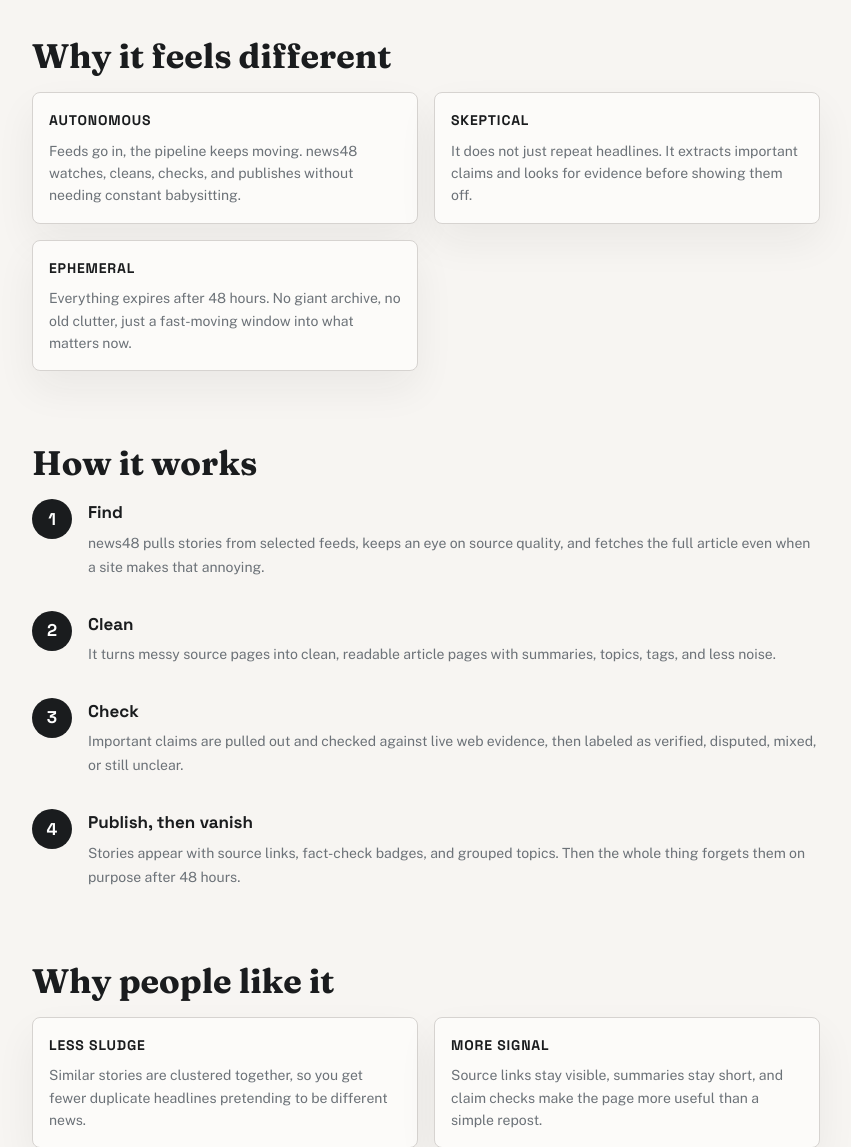
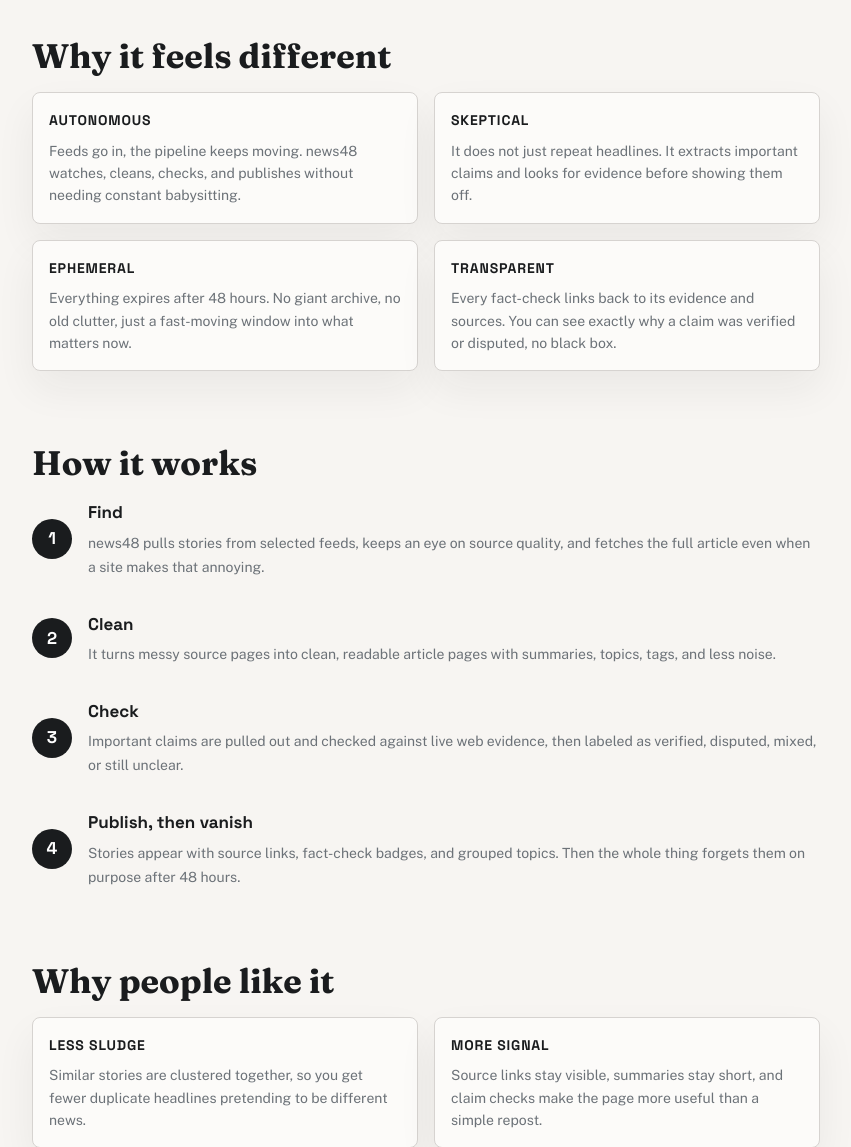
Before and after one commit to malvavisc0/news48, a FastAPI app: template news48/web/templates/docs.html in a window 1280 px wide. Shown: the part 479-1626 px from the top of the page, without its empty margins (214-1065 px from the left). Run offline with FastAPI, Linux system fonts and the light colour scheme; the template is opened without the code that fills it, so the values that code supplies are empty; parts of the project's set-up code (start-up, migrations or seed data) failed here and were passed over.

Commit message:
minor fixes

```diff
--- a/news48/web/app/__init__.py
+++ b/news48/web/app/__init__.py
@@ -36,7 +36,7 @@ async def lifespan(app: FastAPI):
     await mcp_endpoint.shutdown()
 
 
-app = FastAPI(title="news48", lifespan=lifespan)
+app = FastAPI(title="news48", lifespan=lifespan, docs_url=None, redoc_url=None)
 app.add_middleware(SecurityHeadersMiddleware)
 app.add_middleware(RateLimitMiddleware)
 
@@ -87,7 +87,9 @@ def _site_url(request: Request) -> str:
 @app.get("/")
 async def homepage_route(
     request: Request,
-    sentiment: str | None = Query(None, pattern="^(positive|negative|neutral)$"),
+    sentiment: str | None = Query(
+        None, pattern="^(positive|negative|neutral)$"
+    ),
 ):
     return await homepage(request, templates, filters, sentiment)
 
@@ -105,7 +107,9 @@ async def cluster_detail_route(request: Request, cluster_slug: str):
 @app.get("/all")
 async def all_stories_route(
     request: Request,
-    sentiment: str | None = Query(None, pattern="^(positive|negative|neutral)$"),
+    sentiment: str | None = Query(
+        None, pattern="^(positive|negative|neutral)$"
+    ),
 ):
     return await all_stories(request, templates, sentiment)
 
@@ -114,9 +118,13 @@ async def all_stories_route(
 async def category_detail_route(
     request: Request,
     category_slug: str,
-    sentiment: str | None = Query(None, pattern="^(positive|negative|neutral)$"),
+    sentiment: str | None = Query(
+        None, pattern="^(positive|negative|neutral)$"
+    ),
 ):
-    return await category_detail(request, templates, filters, category_slug, sentiment)
+    return await category_detail(
+        request, templates, filters, category_slug, sentiment
+    )
 
 
 # ---------------------------------------------------------------------------
--- a/news48/web/static/style.css
+++ b/news48/web/static/style.css
@@ -1686,7 +1686,7 @@ a.cluster:focus-visible {
 .docs__step {
     display: flex;
     gap: var(--space-md);
-    align-items: flex-start;
+    align-items: center;
 }
 
 .docs__step-num {
--- a/news48/web/templates/docs.html
+++ b/news48/web/templates/docs.html
@@ -41,6 +41,14 @@
                 <p>
                     Everything expires after 48 hours. No giant archive, no old
                     clutter, just a fast-moving window into what matters now.
+                </p>
+            </div>
+            <div class="docs__arch-card">
+                <h3>Transparent</h3>
+                <p>
+                    Every fact-check links back to its evidence and sources.
+                    You can see exactly why a claim was verified or disputed,
+                    no black box.
                 </p>
             </div>
         </div>
```
